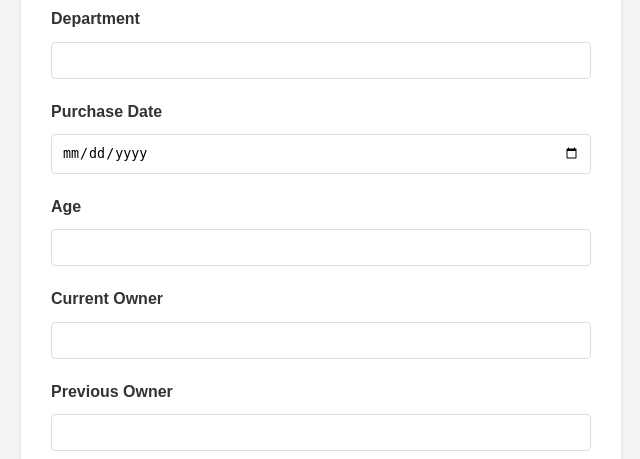
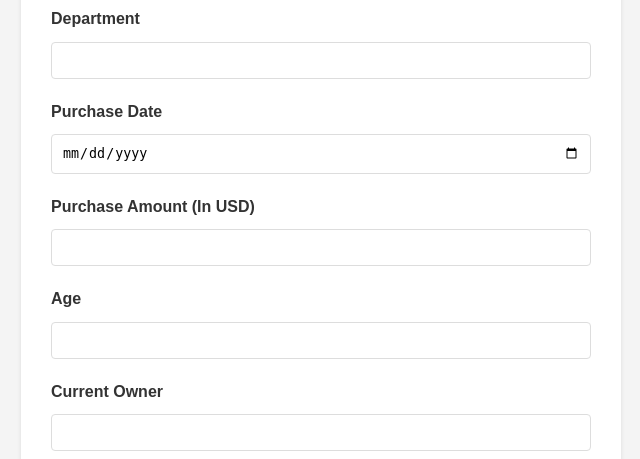
Before and after one commit to CleantechSolar1/Inventory_app, a Python web app: template app/templates/edit_item.html in a window 1280 px wide. Shown: the part 519-978 px from the top of the page, without its empty margins (319-959 px from the left). Run offline with Jinja, Linux system fonts and the light colour scheme; the template is opened without the code that fills it: most values are stand-ins (such as "Sample title", 1, 10 or a date in 2020); form fields are guessed from the names that the template uses.

Commit message:
Task 4 - + purchse amount section

```diff
--- a/app/templates/edit_item.html
+++ b/app/templates/edit_item.html
@@ -99,6 +99,9 @@
         <label for="purchase_date">Purchase Date</label>
         {{ form.purchase_date(class_="form-control") }}
 
+        <label for="purchase_amount">Purchase Amount (In USD)</label>
+        {{ form.purchase_amount(class_="form-control") }}
+
         <label for="age">Age</label>
         {{ form.age(class_="form-control") }}
 
```
